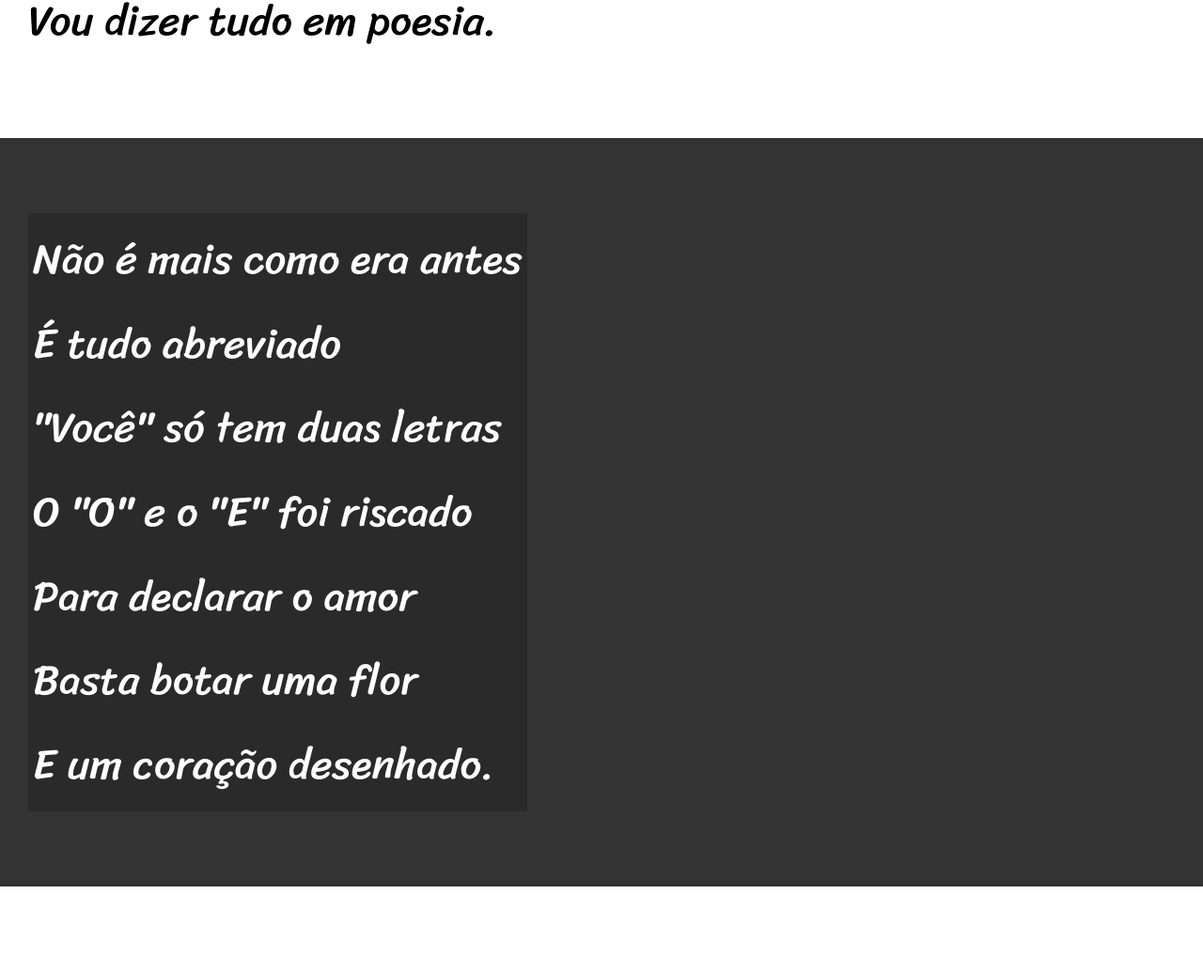
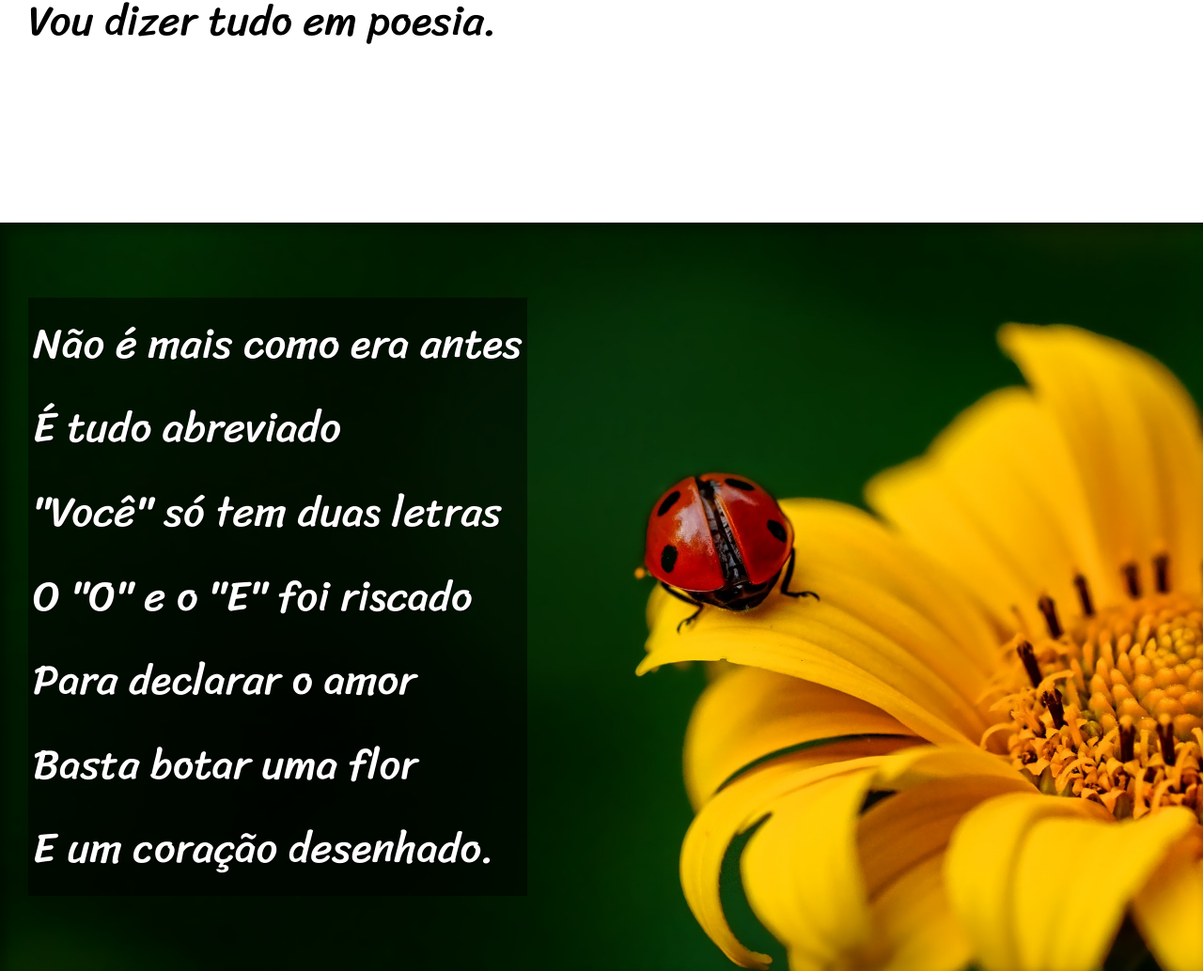
Before and after one commit to nalbertysales/cursoHTML, a plain HTML site: page desafios/d12/index.html in a window 1280 px wide. Shown: the part 900-1934 px from the top of the page at 94% size. Drawn offline with Linux system fonts and the light colour scheme.

Commit message:
conclusão do desafio 12

```diff
--- a/desafios/d12/estilo/style.css
+++ b/desafios/d12/estilo/style.css
@@ -61,6 +61,10 @@ section {
   font-size: 3.5vw;
 }
 
+section > p {
+  padding-bottom: 2em;
+}
+
 section.normal {
   background-color: white;
   color: black;
@@ -69,12 +73,25 @@ section.normal {
 section.imagem {
   background-color: rgb(51, 51, 51);
   color: white;
+  box-shadow: inset 6px 6px 13px 0px rgba(0, 0, 0, 0.425);
+  background-size: cover;
+  background-attachment: fixed;
 }
 
 section.imagem > p {
-  background-color: rgba(0, 0, 0, 0.171);
+  background-color: rgba(0, 0, 0, 0.507);
   display: inline-block;
   padding: 5px;
+  text-shadow: 1px 1px 0px black;
+}
+
+section#img01 {
+  background-image: url(../imagens/background001.jpg);
+  background-position: right center;
+}
+
+section#img02 {
+  background-image: url(../imagens/background002.jpg);
 }
 
 footer {
--- a/desafios/d12/index.html
+++ b/desafios/d12/index.html
@@ -31,7 +31,7 @@
       </p>
     </section>
 
-    <section class="imagem">
+    <section class="imagem" id="img01">
       <p>
         Não é mais como era antes <br />
         É tudo abreviado <br />
@@ -65,7 +65,7 @@
       </p>
     </section>
 
-    <section class="imagem">
+    <section class="imagem" id="img02">
       <p>
         Tenho saudade das cartas <br />
         Escritas com a própria mão <br />
```
